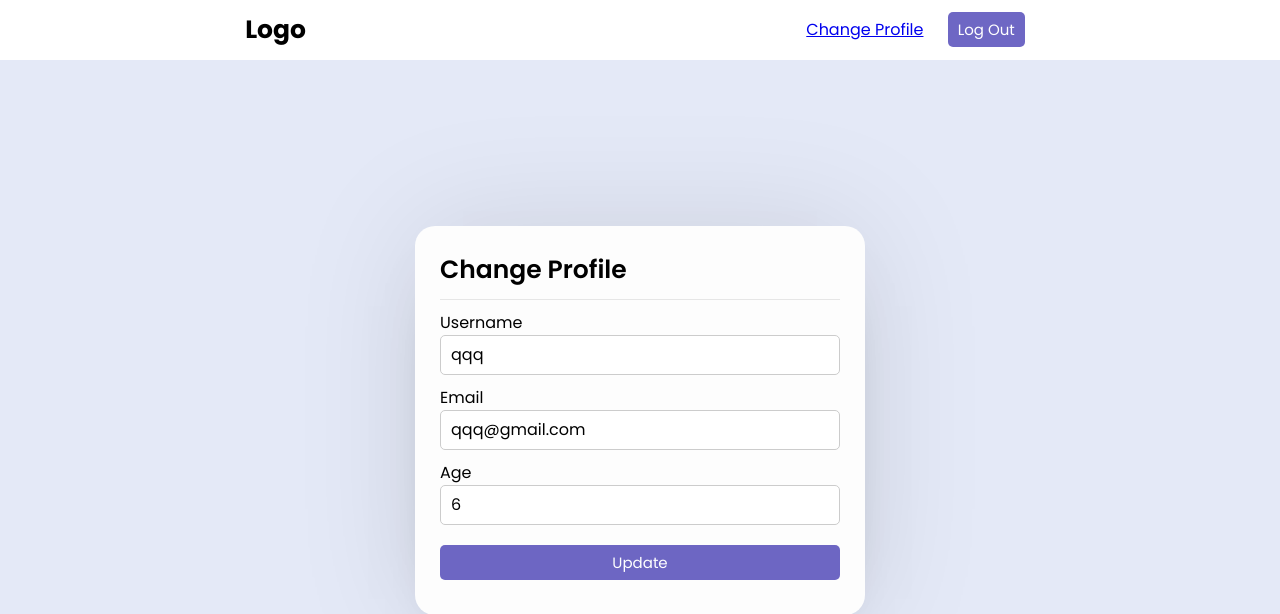
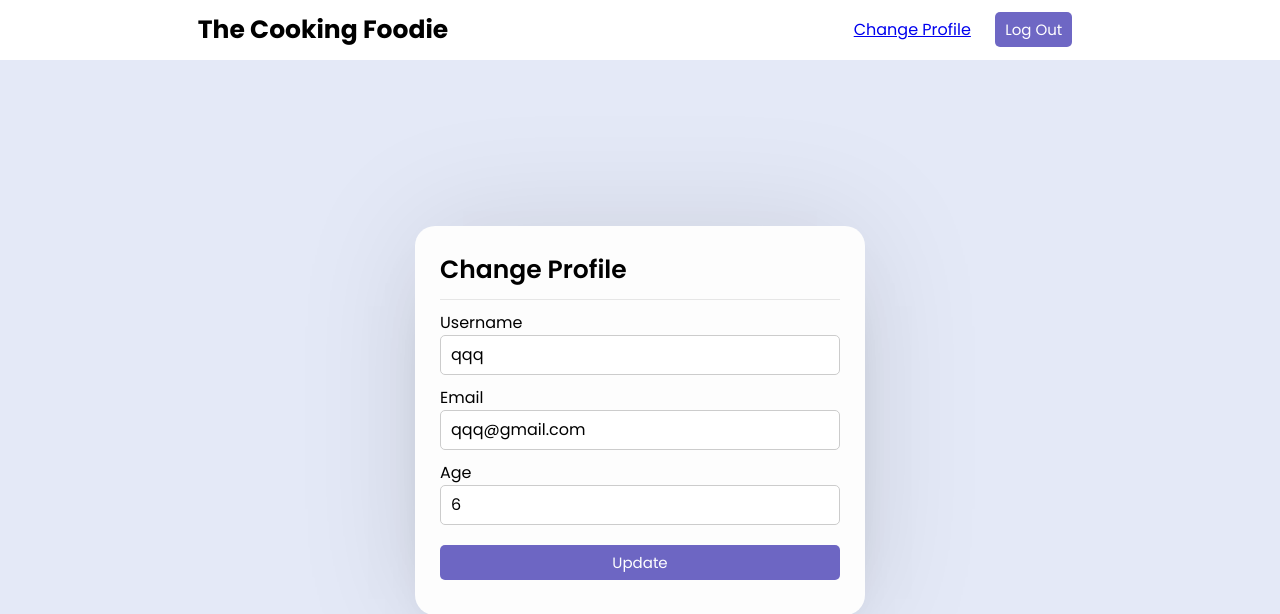
Before and after one commit to tharun-2612/CMM007-Project, a PHP site: page /edit.php in a window 1280 px wide. Shown: the top 614 px of the page. Run offline with PHP 8.4, Linux system fonts and the light colour scheme; a user stored in the database is signed in; data comes from the database, SQL or seed files in the repository.

Commit message:
edit.php

```diff
--- a/CMM007-project/html,css and js/edit.php
+++ b/CMM007-project/html,css and js/edit.php
@@ -20,7 +20,7 @@
 <body>
     <div class="nav">
         <div class="logo">
-            <p><a href="home.php"> Logo</a></p>
+            <p><a href="home.php">The Cooking Foodie</a></p>
         </div>
 
         <div class="right-links">
```
